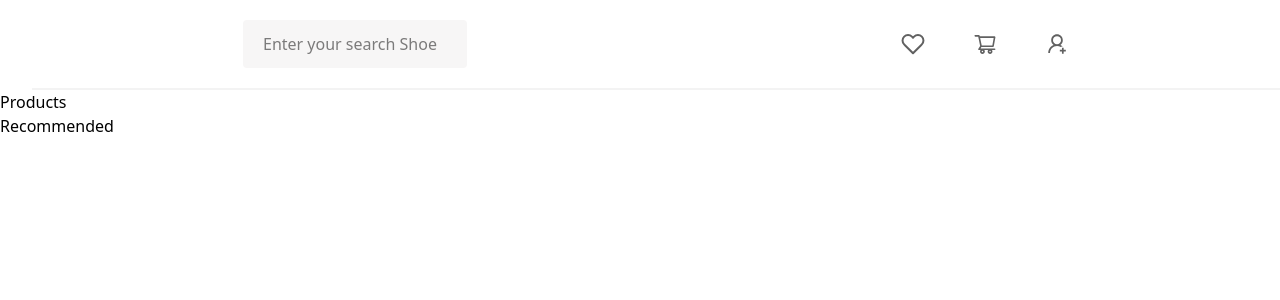
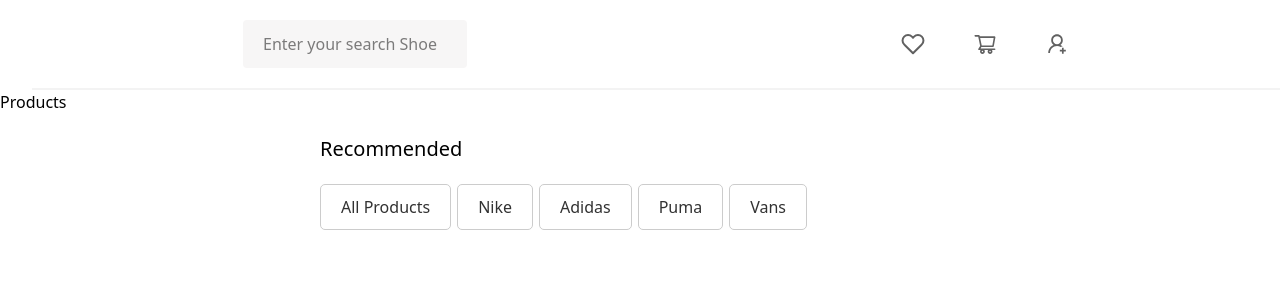
Before and after one commit to vansh-commits/ecom-demo, a React (Vite) app: page / in a window 1280 px wide. Shown: the top 300 px of the page. Built offline with nearby package versions, Linux system fonts and the light colour scheme.

Commit message:
added buttons

```diff
--- a/src/Recommended/Recommended.jsx
+++ b/src/Recommended/Recommended.jsx
@@ -1,10 +1,20 @@
 import React from 'react'
+import Button from "../components/Button"
 
-const Recommended = () => {
+const Recommended = ({handleClick}) => {
   return (
-    <div>
-      Recommended
-    </div>
+    <>
+      <div>
+        <h2 className="ml-[20rem] mb-5 mt-5 text-[20px]">Recommended</h2>
+        <div className="flex ml-[20rem]">
+          <Button onClickHandler={handleClick} value="" title="All Products" />
+          <Button onClickHandler={handleClick} value="Nike" title="Nike" />
+          <Button onClickHandler={handleClick} value="Adidas" title="Adidas" />
+          <Button onClickHandler={handleClick} value="Puma" title="Puma" />
+          <Button onClickHandler={handleClick} value="Vans" title="Vans" />
+        </div>
+      </div>
+    </>
   )
 }
 
--- a/src/components/Button.jsx
+++ b/src/components/Button.jsx
@@ -1,11 +1,11 @@
 import React from 'react'
 
-const Button = () => {
+const Button = ({ onClickHandler, value, title }) => {
   return (
-    <div>
+    <button onClick={onClickHandler} value={value} className="btns">
+      {title}
+    </button>
+  );
+};
 
-    </div>
-  )
-}
-
-export default Button
+export default Button;
```
